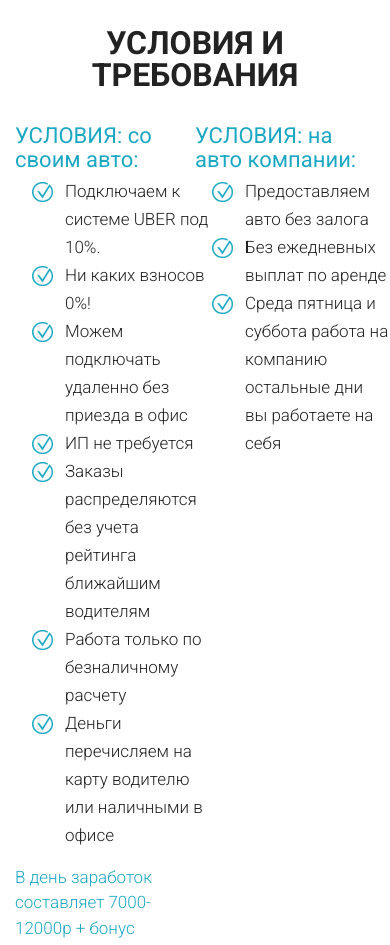
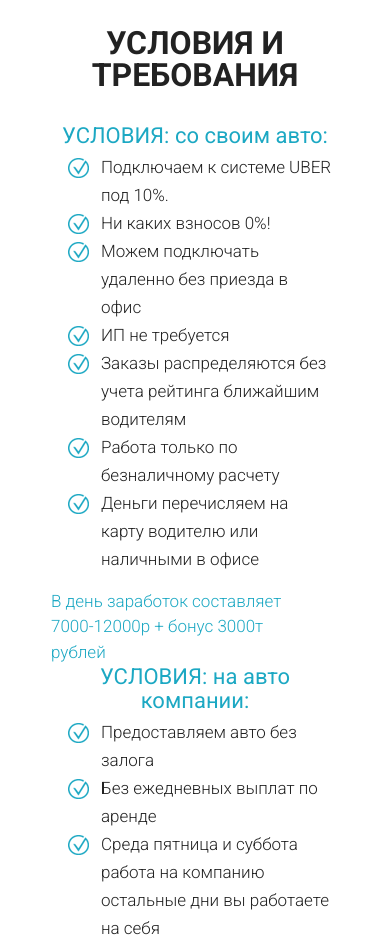
Before and after one commit to Blackhort/Uber, a website: page src/index.html in a window 390 px wide. Shown: the part 6080-7025 px from the top of the page. Drawn offline with Linux system fonts and the light colour scheme; files whose address does not match are found by name.

Commit message:
change adaptive 768-991

```diff
--- a/src/sass/_media.sass
+++ b/src/sass/_media.sass
@@ -148,6 +148,15 @@
             margin-top: 32px
             font-size: 32px
             line-height: 32px
+        &_wrapper
+            flex-direction: column
+            flex-wrap: nowrap
+        &_inner
+            margin: 0 auto
+            width: 80%
+        &_title
+            text-align: center
+
     .InWorld
         .title
             margin-top: 32px
```
Also changed, not shown: src/css/style.min.css.
